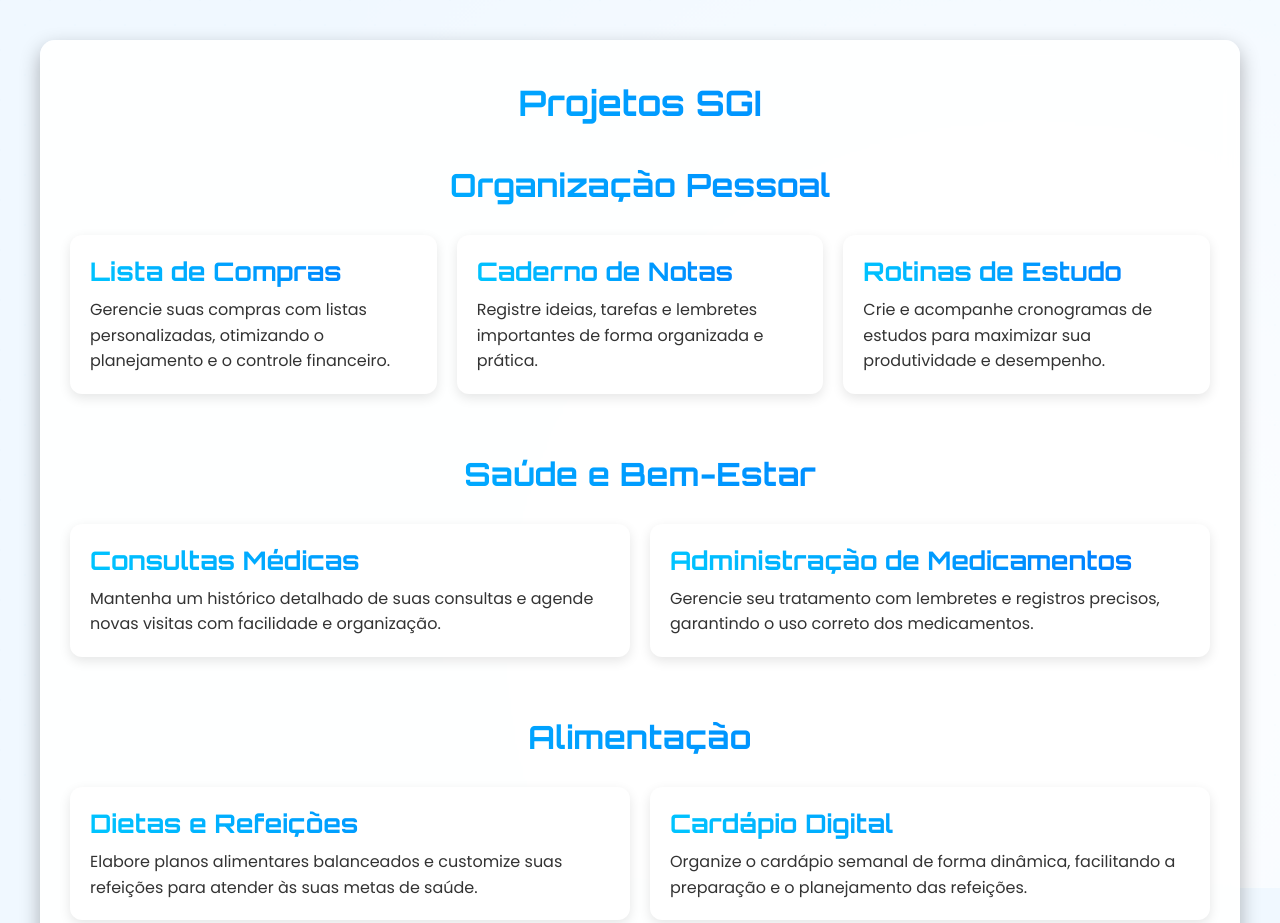
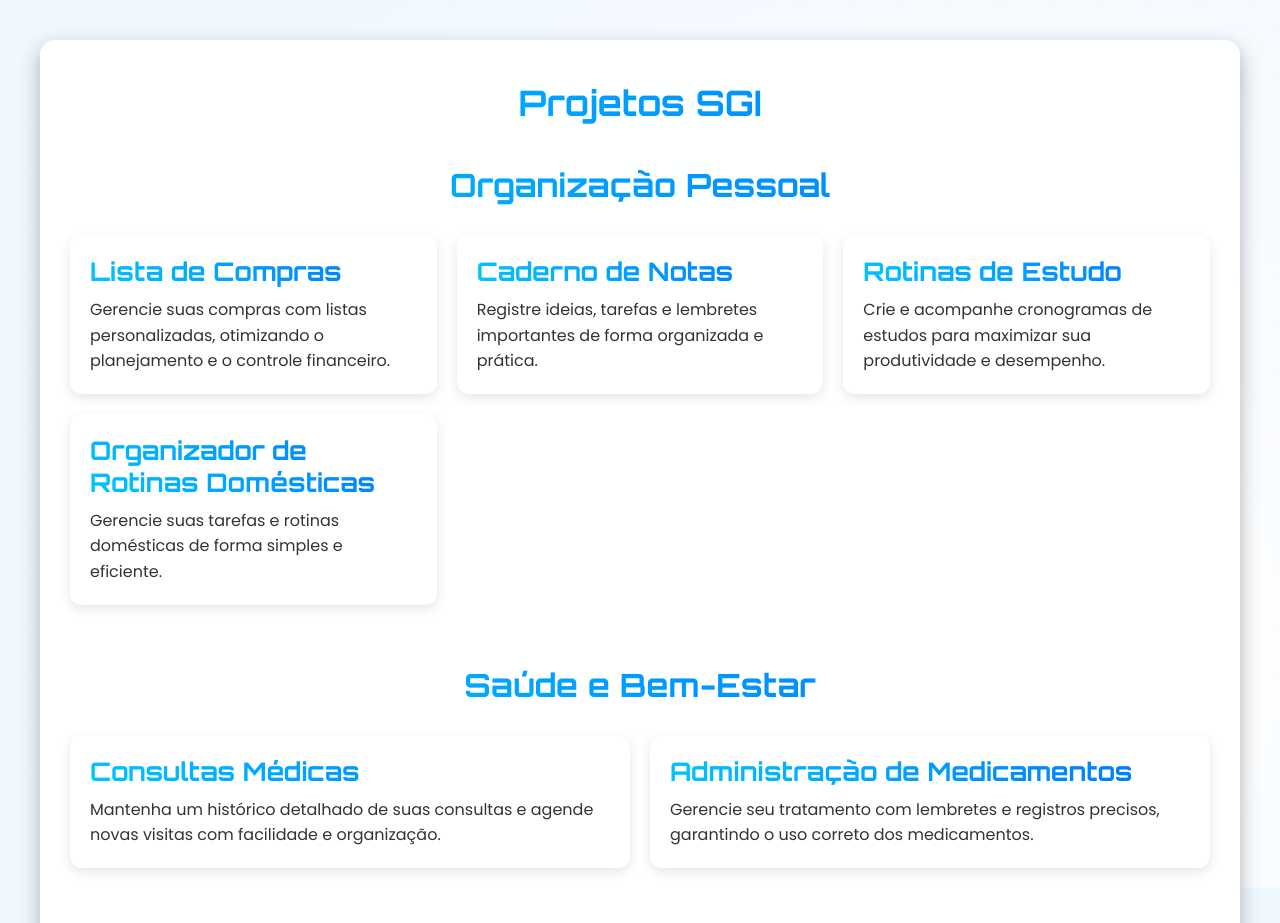
Before and after one commit to RAVELLSL/SGI-home, a plain HTML site: page index.html in a window 1280 px wide. Shown: the top 923 px of the page. Drawn offline with Linux system fonts and the light colour scheme.

Commit message:
Update index.html

```diff
--- a/index.html
+++ b/index.html
@@ -193,6 +193,11 @@
           <h2 class="gradient-text">Rotinas de Estudo</h2>
           <p>Crie e acompanhe cronogramas de estudos para maximizar sua produtividade e desempenho.</p>
         </a>
+        <!-- Nova ferramenta integrada -->
+        <a href="https://ravellsl.github.io/SGI-organizador-rotinas-domesticas/" class="card" target="_blank" aria-label="Organizador de Rotinas Domésticas">
+          <h2 class="gradient-text">Organizador de Rotinas Domésticas</h2>
+          <p>Gerencie suas tarefas e rotinas domésticas de forma simples e eficiente.</p>
+        </a>
       </div>
     </div>
 
```
